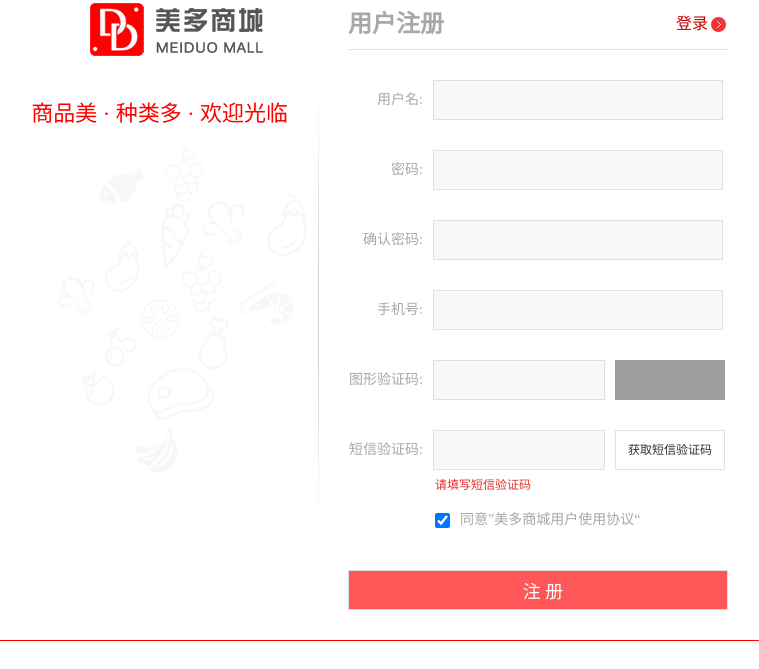
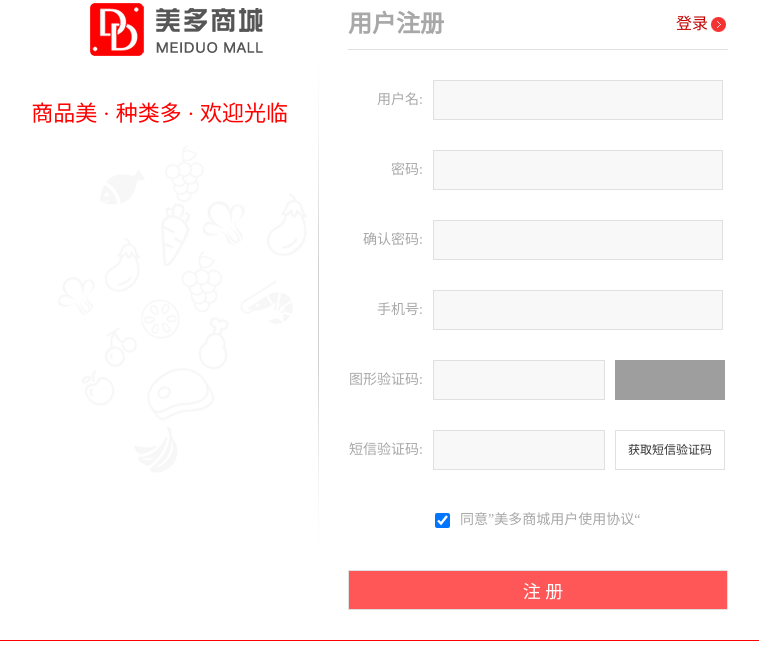
Before and after one commit to hersinniji/git_meiduo, a Django app: page /register/ in a window 1280 px wide. Shown: the part 51-720 px from the top of the page, without its empty margins (262-1021 px from the left). Run offline with Django 3.2, Linux system fonts and the light colour scheme; parts of the project's set-up code (start-up, migrations or seed data) failed here and were passed over; grey boxes are pictures that could not be loaded.

Commit message:
短信验证码的前端实现

```diff
--- a/meiduo_hersin/templates/register.html
+++ b/meiduo_hersin/templates/register.html
@@ -26,43 +26,51 @@
 				<form method="post" class="register_form" v-on:submit="on_submit">
 				{{ csrf_input }}
                     <ul>
+
 					<li>
 						<label>用户名:</label>
 						<input type="text" name="username" id="user_name" v-model="username" v-on:blur="check_username">
 						<span class="error_tip" v-show="error_name">[[ error_name_message ]]</span>
 					</li>
+
 					<li>
 						<label>密码:</label>
 						<input type="password" name="password" id="pwd" v-model="password" v-on:blur="check_password">
 						<span class="error_tip" v-show="error_password">[[ error_password_message ]]</span>
 					</li>
+
 					<li>
 						<label>确认密码:</label>
 						<input type="password" name="password2" id="cpwd" v-model="password2" v-on:blur="check_password2">
 						<span class="error_tip" v-show="error_password2">[[ error_password2_message ]]</span>
 					</li>
+
 					<li>
 						<label>手机号:</label>
 						<input type="text" name="mobile" id="phone" v-model="mobile" v-on="check_mobile">
 						<span class="error_tip" v-show="error_mobile">[[ error_mobile_message ]]</span>
 					</li>
+
 					<li>
                         <label>图形验证码:</label>
-                        <input type="text" name="pic_code" id="pic_code" class="msg_input">
+                        <input type="text" name="pic_code" id="pic_code" class="msg_input" v-model="image_code">
                         <img v-bind:src="image_code_url" v-on:click="generate_image_code" alt="图形验证码" class="pic_code">
-                        <span class="error_tip" v-show="error_image_code">[[ error_sms_code_message ]]</span>
+                        <span class="error_tip" v-show="error_image_code">[[ error_image_code_message ]]</span>
                     </li>
-					<li>
-						<label>短信验证码:</label>
-						<input type="text" name="sms_code" id="msg_code" class="msg_input">
-						<a href="javascript:;" class="get_msg_code">获取短信验证码</a>
-						<span class="error_tip" >请填写短信验证码</span>
-					</li>
+
+                    <li>
+                        <label>短信验证码:</label>
+                        <input type="text" v-model="sms_code" @blur="check_sms_code" name="sms_code" id="msg_code" class="msg_input">
+                        <a @click="send_sms_code" class="get_msg_code">[[ sms_code_tip ]]</a>
+                        <span class="error_tip" v-show="error_sms_code">[[ error_sms_code_message ]]</span>
+                    </li>
+
 					<li class="agreement">
 						<input type="checkbox" name="allow" id="allow" checked="checked" v-model="allow">
 						<label >同意”美多商城用户使用协议“</label>
 						<span class="error_tip" v-show="allow == false">[[ error_allow_message ]]</span>
 					</li>
+
 					<li class="reg_sub">
 						<input type="submit" value="注 册">
 					</li>
```
Also changed, not shown: 1 other file.
